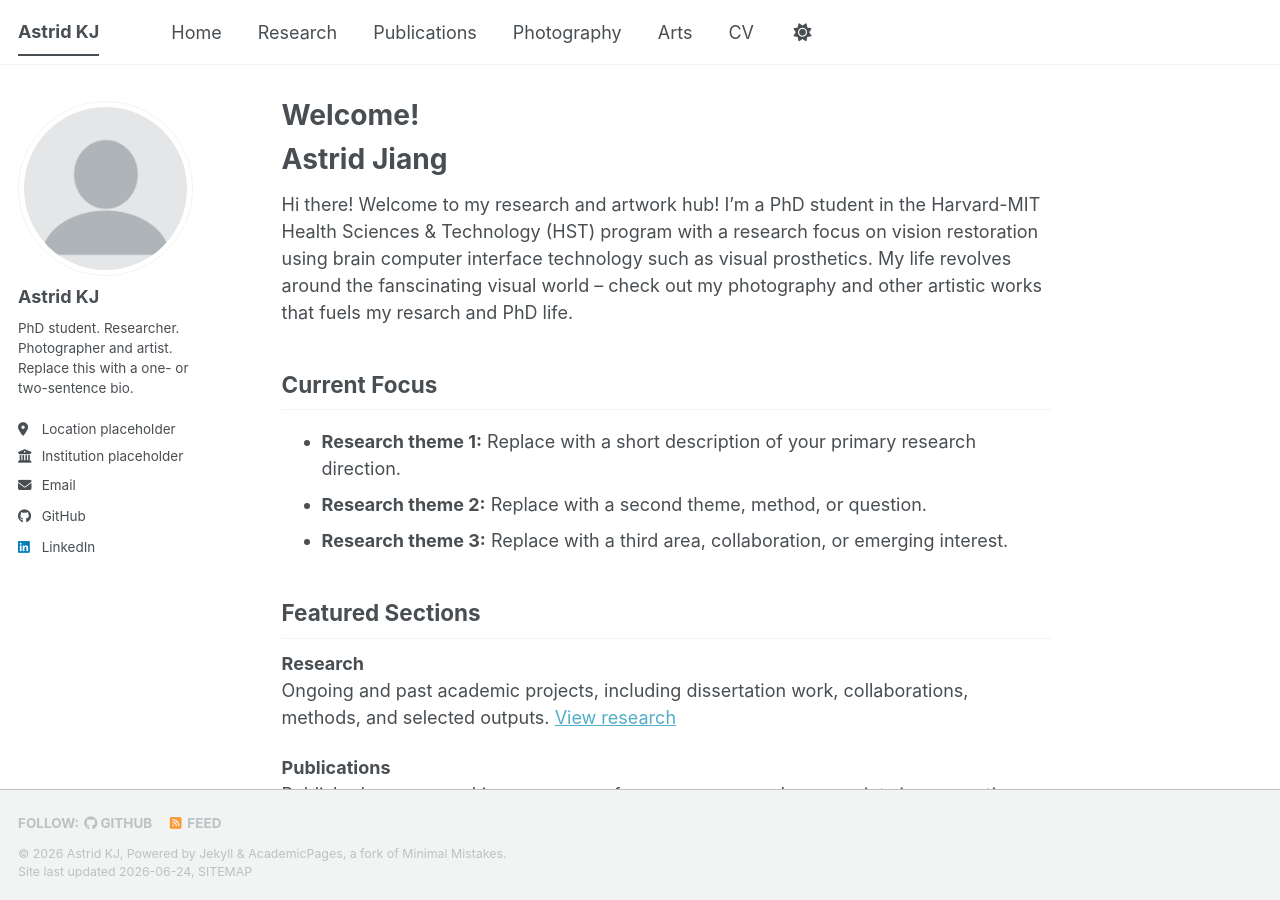
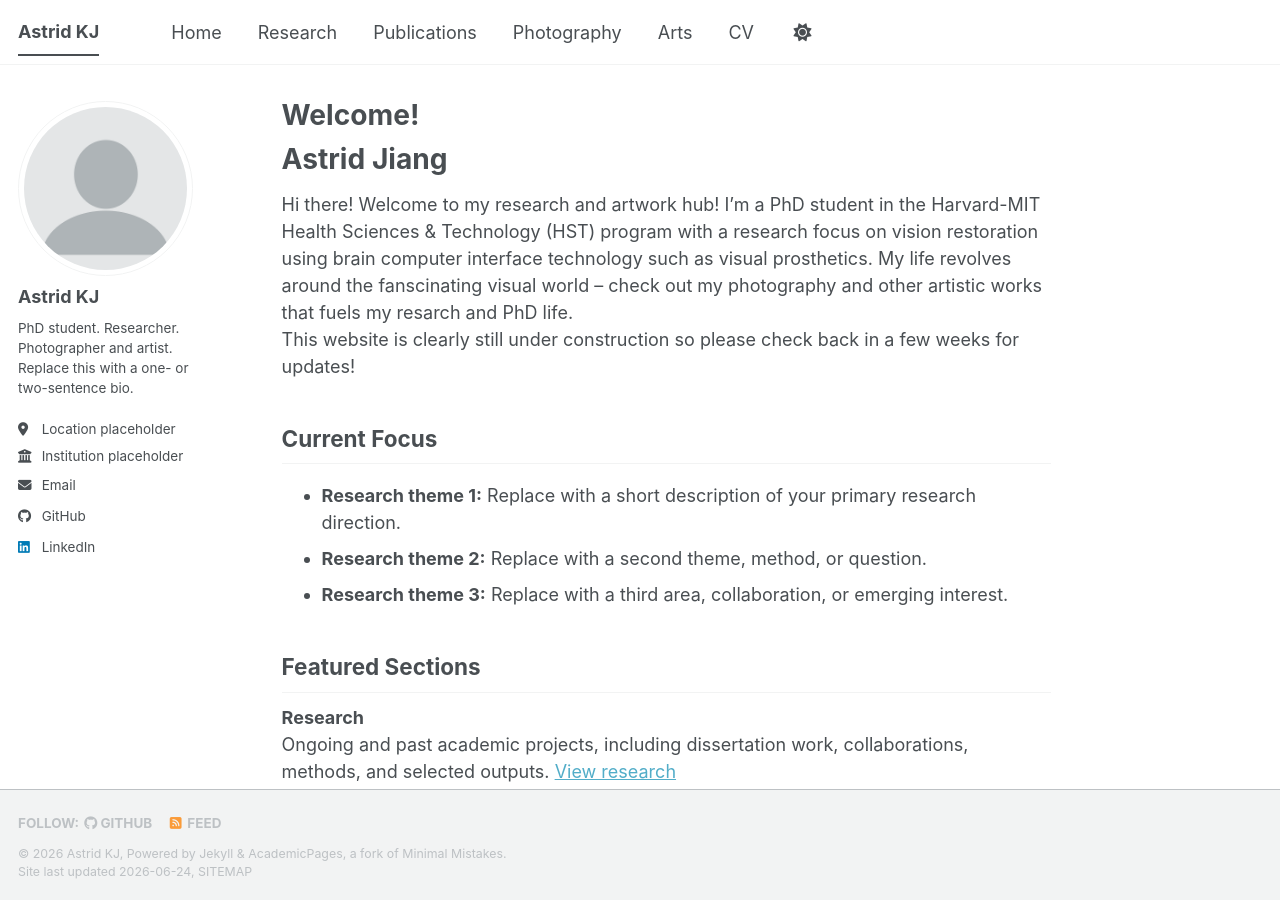
Before and after one commit to AstridKJ/AstridKJ.github.io, a Jekyll site: the page built from _pages/about.md, in a window 1280 px wide and 900 px high. Built offline with Jekyll 4.4.1, drawn with Linux system fonts in a browser that asks for light colours; a style sheet for code colours, icons or effects is not loaded.

Commit message:
add update msg

```diff
--- a/_pages/about.md
+++ b/_pages/about.md
@@ -10,6 +10,7 @@ redirect_from:
 # Astrid Jiang
 
 Hi there! Welcome to my research and artwork hub! I'm a PhD student in the Harvard-MIT Health Sciences & Technology (HST) program with a research focus on vision restoration using brain computer interface technology such as visual prosthetics. My life revolves around the fanscinating visual world -- check out my photography and other artistic works that fuels my resarch and PhD life.
+This website is clearly still under construction so please check back in a few weeks for updates!
 
 ## Current Focus
 
```
